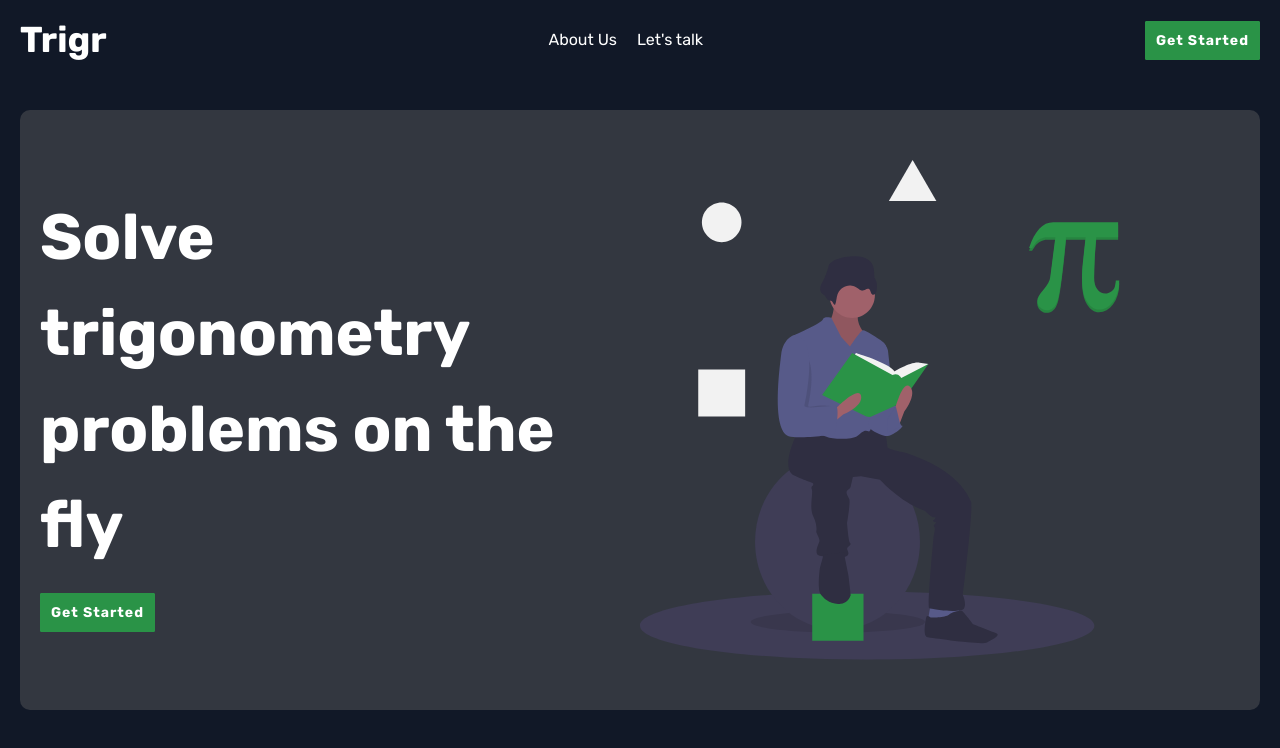
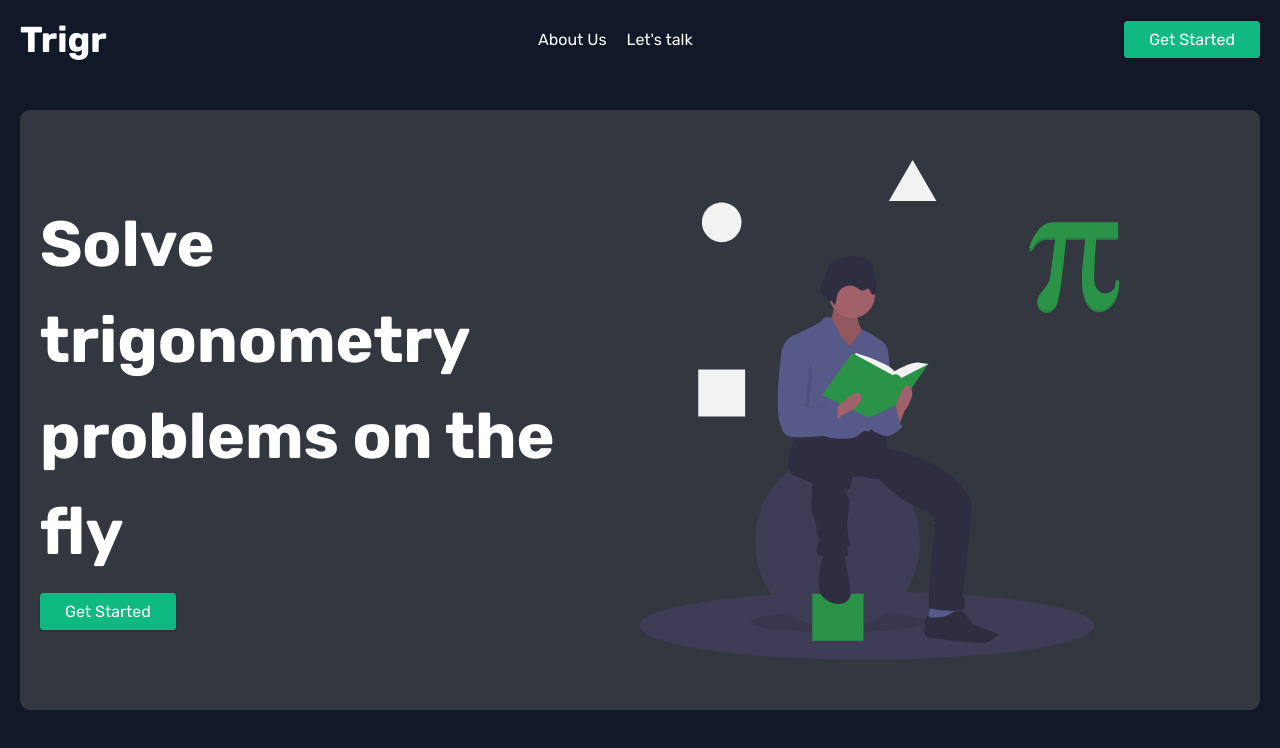
Before and after one commit to SankThomas/trigr, a React (Create React App) app: page / in a window 1280 px wide. Shown: the top 748 px of the page. Built offline with nearby package versions, Linux system fonts and the light colour scheme.

Commit message:
add activeClassName

```diff
--- a/src/components/Button.js
+++ b/src/components/Button.js
@@ -4,8 +4,12 @@ export default function Button() {
   return (
     <>
       <div className="cta">
-        <NavLink to="/get-started">
-          <button className="btn">Get Started</button>
+        <NavLink
+          to="/get-started"
+          activeClassName="activeBtn"
+          className="bg-green-500 py-2 px-6 rounded shadow transition-all duration-300 hover:bg-transparent hover:text-green-500 border border-green-500"
+        >
+          <button>Get Started</button>
         </NavLink>
       </div>
     </>
```
